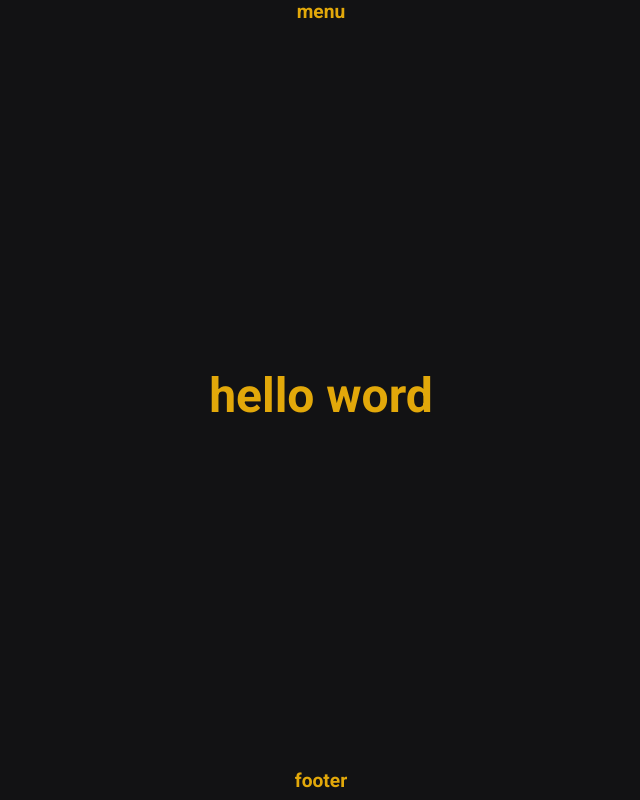
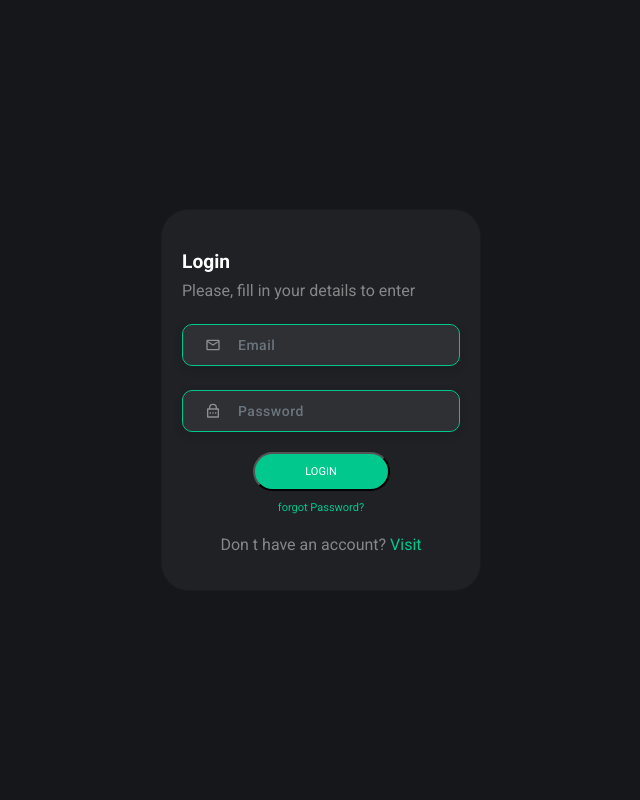
Before and after one commit to maikeg-alves/dashboard-portfolio, a Next.js app: page / in a window 1280 px wide. Shown: the whole page, without its empty margins (319-959 px from the left). Built offline with nearby package versions, Linux system fonts and the light colour scheme.

Commit message:
Layout: page login style

```diff
--- a/src/layout/Container/Container.layout.tsx
+++ b/src/layout/Container/Container.layout.tsx
@@ -25,9 +25,10 @@ const Container: NextPage<Props> = ({
         <title>{title ? title : ''}</title>
       </Head>
       <MYContainer>
-        {justify && align && direction ? (
+        {justify || align || direction ? (
           <Row
             className={`justify-content-${justify} align-items-${align} flex-${direction}`}
+            style={{ width: '100%' }}
           >
             {children}
           </Row>
--- a/src/layout/Container/styles.tsx
+++ b/src/layout/Container/styles.tsx
@@ -5,6 +5,7 @@ type Props = {
   theme: {
     colors: {
       primary: string;
+      text: string;
     };
   };
 };
@@ -21,84 +22,84 @@ export const MYContainer = styled(Container)<Props>`
   h1 {
     font-size: 3rem;
     font-weight: 700;
-    color: ${({ theme }) => theme.colors.primary};
+    color: ${({ theme }) => theme.colors.text};
   }
 
   h2 {
     font-size: 2rem;
     font-weight: 700;
-    color: ${({ theme }) => theme.colors.primary};
+    color: ${({ theme }) => theme.colors.text};
   }
 
   h3 {
     font-size: 1.5rem;
     font-weight: 700;
-    color: ${({ theme }) => theme.colors.primary};
+    color: ${({ theme }) => theme.colors.text};
   }
 
   h4 {
     font-size: 1.2rem;
     font-weight: 700;
-    color: ${({ theme }) => theme.colors.primary};
+    color: ${({ theme }) => theme.colors.text};
   }
 
   h5 {
     font-size: 1rem;
     font-weight: 700;
-    color: ${({ theme }) => theme.colors.primary};
+    color: ${({ theme }) => theme.colors.text};
   }
 
   h6 {
     font-size: 0.8rem;
     font-weight: 700;
-    color: ${({ theme }) => theme.colors.primary};
+    color: ${({ theme }) => theme.colors.text};
   }
 
   p {
     font-size: 1rem;
     font-weight: 400;
-    color: ${({ theme }) => theme.colors.primary};
+    color: ${({ theme }) => theme.colors.text};
   }
 
   a {
     font-size: 1rem;
     font-weight: 400;
-    color: ${({ theme }) => theme.colors.primary};
+    color: ${({ theme }) => theme.colors.text};
   }
 
   button {
     font-size: 1rem;
     font-weight: 400;
-    color: ${({ theme }) => theme.colors.primary};
+    color: ${({ theme }) => theme.colors.text};
   }
 
   input {
     font-size: 1rem;
     font-weight: 400;
-    color: ${({ theme }) => theme.colors.primary};
+    color: ${({ theme }) => theme.colors.text};
   }
 
   textarea {
     font-size: 1rem;
     font-weight: 400;
-    color: ${({ theme }) => theme.colors.primary};
+    color: ${({ theme }) => theme.colors.text};
   }
 
   select {
     font-size: 1rem;
     font-weight: 400;
-    color: ${({ theme }) => theme.colors.primary};
+    color: ${({ theme }) => theme.colors.text};
   }
 
   label {
     font-size: 1rem;
     font-weight: 400;
-    color: ${({ theme }) => theme.colors.primary};
+    color: ${({ theme }) => theme.colors.text};
   }
 
   span {
     font-size: 1rem;
     font-weight: 400;
-    color: ${({ theme }) => theme.colors.primary};
+    color: ${({ theme }) => theme.colors.text};
   }
 `;
--- a/src/pages/index.tsx
+++ b/src/pages/index.tsx
@@ -1,24 +1,56 @@
 import type { NextPage } from 'next';
-import Head from 'next/head';
+import { Col, Form } from 'react-bootstrap';
 
-const Home: NextPage = () => {
+import { Container, FormGroup } from '../styles/pages/login/styles';
+
+import { MdOutlineEmail } from 'react-icons/md';
+import { RiLockPasswordLine } from 'react-icons/ri';
+
+const Login: NextPage = () => {
   return (
-    <>
-      <Head>
-        <title>Create Next App</title>
-        <meta name="description" content="Generated by create next app" />
-      </Head>
-      <div>
-        <h4>menu</h4>
-      </div>
-      <div>
-        <h1>hello word</h1>
-      </div>
-      <div>
-        <h4>footer</h4>
-      </div>
-    </>
+    <Container>
+      <Col className="card" xs={12}>
+        <Col className="d-flex flex-column align-items-center" xs="auto">
+          <Form style={{ width: '100%' }}>
+            <Col xs="auto">
+              <Col>
+                <h4>Login</h4>
+              </Col>
+              <Col className="msg-secondary">
+                <p>Please, fill in your details to enter</p>
+              </Col>
+            </Col>
+            <FormGroup controlId="formBasicEmail">
+              <Form.Control type="email" placeholder="Email" />
+              <div className="icon">
+                <MdOutlineEmail />
+              </div>
+            </FormGroup>
+
+            <FormGroup>
+              <Form.Control type="password" placeholder="Password" />
+              <div className="icon">
+                <RiLockPasswordLine />
+              </div>
+            </FormGroup>
+            <Col xs="auto" className="d-flex flex-column align-items-center">
+              <Col xs="auto" className="d-flex flex-column align-items-center">
+                <button type="submit">LOGIN</button>
+                <Col className="forgot">
+                  <a href="">forgot Password?</a>
+                </Col>
+              </Col>
+              <Col className="msg-secondary visit ">
+                <p>
+                  Don t have an account?<a href=""> Visit</a>
+                </p>
+              </Col>
+            </Col>
+          </Form>
+        </Col>
+      </Col>
+    </Container>
   );
 };
 
-export default Home;
+export default Login;
--- a/src/styles/global.ts
+++ b/src/styles/global.ts
@@ -4,9 +4,11 @@ import 'bootstrap/dist/css/bootstrap.min.css';
 type Props = {
   theme: {
     colors: {
+      backgroundSecondary: string;
       background: string;
       primary: string;
       text: string;
+      textSecondary: string;
     };
   };
 };
--- /dev/null
+++ b/src/styles/pages/login/styles.ts
@@ -0,0 +1,105 @@
+import styled from 'styled-components';
+import { Col, Form } from 'react-bootstrap';
+
+export const Container = styled(Col)`
+  display: flex;
+  flex-direction: column;
+  align-items: center;
+  justify-content: center;
+
+  .card {
+    background-color: ${(props) => props.theme.colors.backgroundSecondary};
+    color: ${(props) => props.theme.colors.text};
+    width: 100%;
+    min-width: 250px;
+    padding: 20px;
+    margin: 20px;
+    border-radius: 27px;
+
+    h4 {
+      margin-top: 20px;
+    }
+
+    .msg-secondary {
+      p {
+        color: ${(props) => props.theme.colors.textSecondary}!important;
+      }
+    }
+
+    .visit {
+      margin-top: 20px;
+
+      p {
+        a {
+          color: ${(props) => props.theme.colors.primary};
+          text-decoration: none;
+        }
+      }
+    }
+
+    button {
+      margin: 10px 0 5px 0;
+      border-radius: 30px;
+      width: 137px;
+      height: 39px;
+      background: ${(props) => props.theme.colors.primary};
+      border-radius: 20px;
+
+      font-size: 11px;
+      line-height: 13px;
+    }
+
+    .forgot {
+      a {
+        color: ${(props) => props.theme.colors.primary};
+        text-decoration: none;
+        font-size: 11px;
+      }
+    }
+  }
+`;
+
+export const FormGroup = styled(Form.Group)`
+  position: relative;
+  margin: 10px 0;
+  width: 100%;
+  display: flex;
+  flex-direction: column;
+  margin-top: 1.5rem !important;
+
+  input {
+    padding: 13px 20px;
+    padding-left: 55px;
+    width: 100%;
+    height: 42px;
+    font-weight: 500;
+    border-radius: 10px;
+    font-size: 14px;
+    line-height: 22px;
+    letter-spacing: 0.5px;
+    outline: none;
+    color: #ffffff75;
+    background-color: #2e3034;
+    border: 1px solid #01c88c;
+    -webkit-transition: all 200ms linear;
+    transition: all 200ms linear;
+    box-shadow: 0 4px 8px 0 rgb(21 21 21 / 20%);
+
+    &:focus {
+      background-color: #2e3034;
+      color: #ffffff;
+      border: 1px solid #01c88c;
+      box-shadow: 0 4px 8px 0 rgb(21 21 21 / 20%);
+    }
+  }
+
+  .icon {
+    position: absolute;
+    top: 0;
+    left: 23px;
+    height: 100%;
+    color: #ffffff75;
+    display: flex;
+    align-items: center;
+  }
+`;
--- a/src/styles/theme.ts
+++ b/src/styles/theme.ts
@@ -1,8 +1,10 @@
 const theme = {
   colors: {
-    background: '#121214',
-    text: '#e1e1e6',
-    primary: '#e2a80a',
+    background: '#16171B',
+    backgroundSecondary: '#202125',
+    text: '#FFFFFF',
+    textSecondary: '#FFFFFF75',
+    primary: '#01C88C',
   },
 };
 
```
